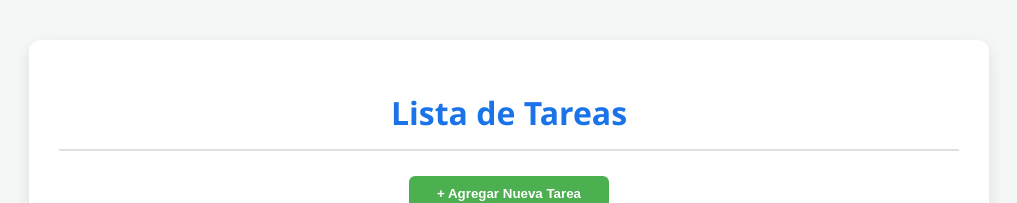
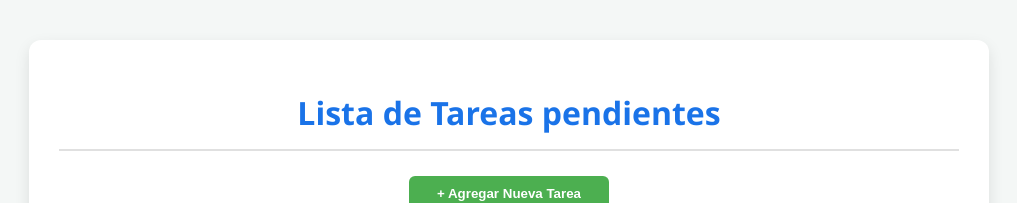
Before and after one commit to PJ-Lopez/proyecto-final-redes, a React (Create React App) app in the folder frontend/: page / in a window 1280 px wide. Shown: the top 203 px of the page, without its empty margins (131-1148 px from the left). Built offline with nearby package versions, Linux system fonts and the light colour scheme; no server answers.

Commit message:
Prueba Final CI/CD: Titulo actualizado

```diff
--- a/frontend/src/App.jsx
+++ b/frontend/src/App.jsx
@@ -54,7 +54,7 @@ function App() {
 
     return (
         <div className="container">
-            <h1>Lista de Tareas </h1>
+            <h1>Lista de Tareas pendientes</h1>
 
             <button onClick={() => setModalOpen(true)} className="btn-add">
                 + Agregar Nueva Tarea
```
